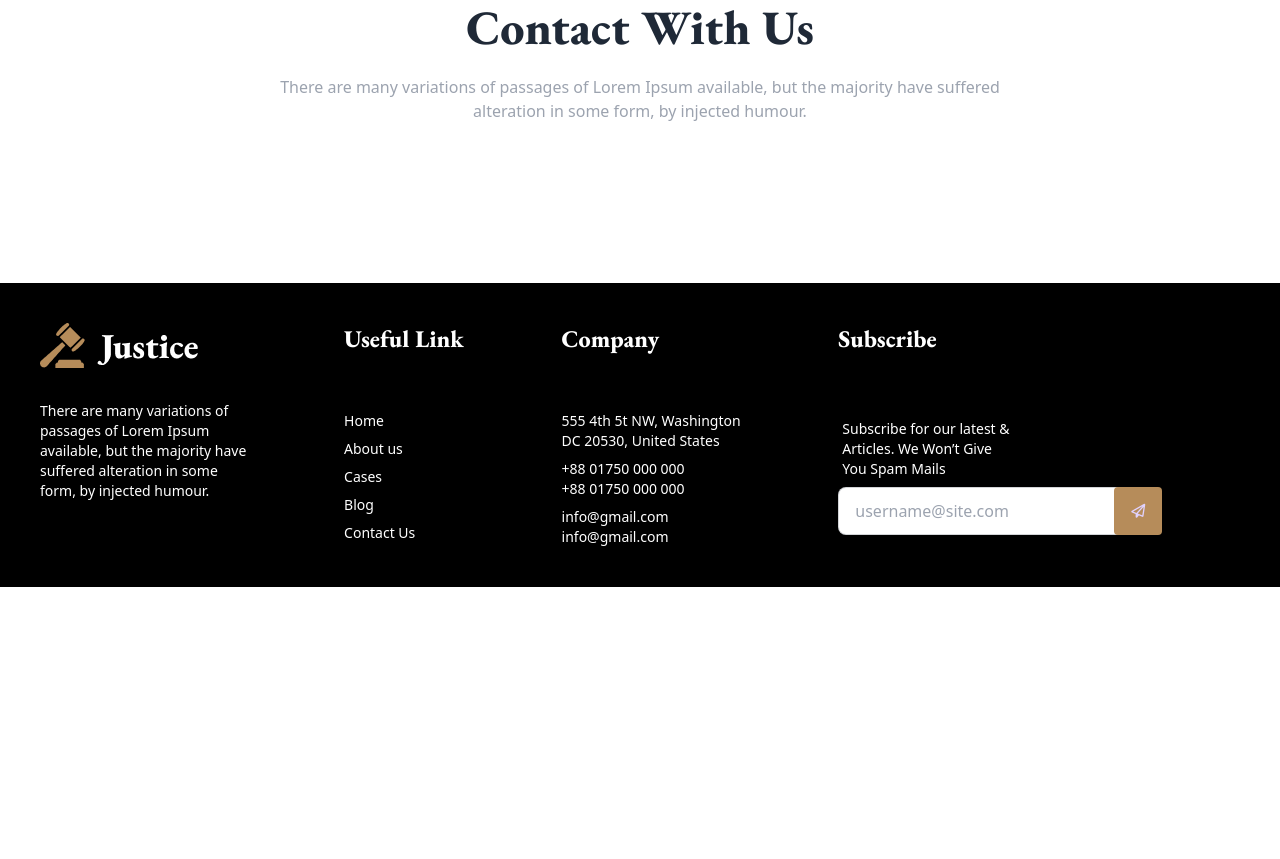
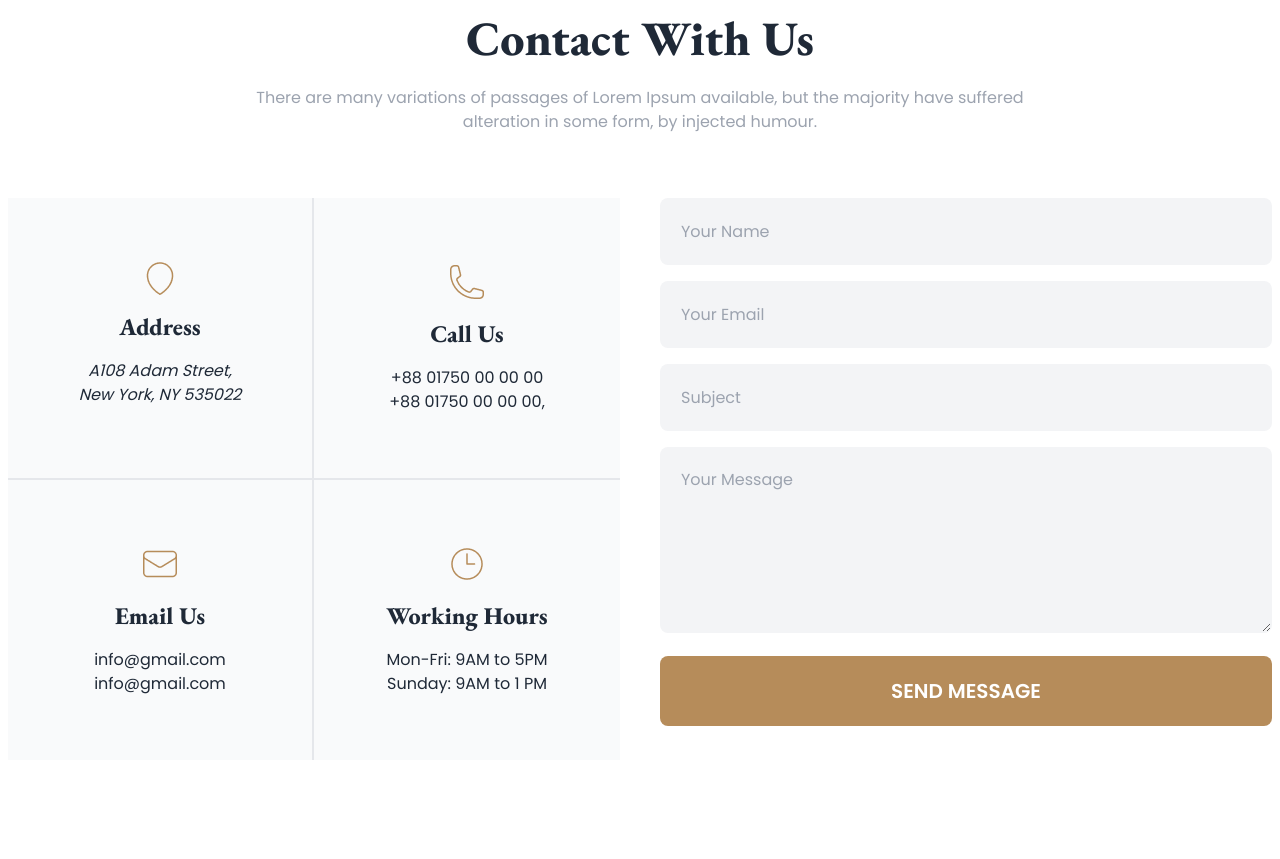
Before and after one commit to AdityaChowdhury2/legal-solution-with-tailwind-and-daisy, a plain HTML site: page index.html in a window 1280 px wide. Shown: the part 4041-4900 px from the top of the page. Before the commit the page ends 4628 px from the top, so only its background shows below. Drawn offline with nearby package versions, Linux system fonts and the light colour scheme.

Commit message:
contact us added

```diff
--- a/index.html
+++ b/index.html
@@ -69,7 +69,7 @@
 
 </head>
 
-<body class="font-popins">
+<body class="font-poppins">
     <header>
         <div class="navbar container bg-base-100">
             <div class="navbar-start">
@@ -273,7 +273,8 @@
                         </h2>
                         <p class="">UIX Designer</p>
                         <span class="inline-block h-1 w-16 rounded bg-primary-color mt-6 mb-4"></span>
-                        <p class="leading-relaxed">Contrary to popular belief, Lorem Ipsum is not simply random
+                        <p class="leading-relaxed px-2">Contrary to popular belief, Lorem Ipsum is not simply
+                            random
                             text. It
                             has roots in a piece of classical Latin literature from 45 BC, making it over 2000 years
                             old. Richard McClintock, a Latin professor at Hampden-Sydney College in Virginia, looked
@@ -297,7 +298,8 @@
                         </h2>
                         <p class="">UIX Designer</p>
                         <span class="inline-block h-1 w-16 rounded bg-primary-color mt-6 mb-4"></span>
-                        <p class="leading-relaxed">Contrary to popular belief, Lorem Ipsum is not simply random text. It
+                        <p class="leading-relaxed px-2">Contrary to popular belief, Lorem Ipsum is not simply random
+                            text. It
                             has roots in a piece of classical Latin literature from 45 BC, making it over 2000 years
                             old. Richard McClintock, a Latin professor at Hampden-Sydney College in Virginia, looked up
                             one of the more obscure Latin words, consectetur.</p>
@@ -321,7 +323,8 @@
                         </h2>
                         <p class="">UIX Designer</p>
                         <span class="inline-block h-1 w-16 rounded bg-primary-color mt-6 mb-4"></span>
-                        <p class="leading-relaxed">Contrary to popular belief, Lorem Ipsum is not simply random text. It
+                        <p class="leading-relaxed px-2">Contrary to popular belief, Lorem Ipsum is not simply random
+                            text. It
                             has roots in a piece of classical Latin literature from 45 BC, making it over 2000 years
                             old. Richard McClintock, a Latin professor at Hampden-Sydney College in Virginia, looked up
                             one of the more obscure Latin words, consectetur.</p>
@@ -350,7 +353,7 @@
                     <div class="collapse collapse-plus bg-base-200 rounded-xl p-5">
                         <input type="radio" name="my-accordion-3" checked="checked" />
                         <div class="collapse-title text-xl font-medium">
-                            1. Are application fee waivers available?
+                            <h3 class="font-eb-garamond">1. Are application fee waivers available?</h3>
                         </div>
                         <div class="collapse-content ">
                             <p>There are many variations of passages of Lorem Ipsum available, but the majority have
@@ -360,7 +363,7 @@
                     <div class="collapse collapse-plus bg-base-200 rounded-xl p-5">
                         <input type="radio" name="my-accordion-3" checked="checked" />
                         <div class="collapse-title text-xl font-medium">
-                            2. Are application fee waivers available?
+                            <h3 class="font-eb-garamond" 4> 2. Are application fee waivers available?</h3>
                         </div>
                         <div class="collapse-content ">
                             <p>There are many variations of passages of Lorem Ipsum available, but the majority have
@@ -370,7 +373,8 @@
                     <div class="collapse collapse-plus bg-base-200 rounded-xl p-5">
                         <input type="radio" name="my-accordion-3" checked="checked" />
                         <div class="collapse-title text-xl font-medium">
-                            3. Are application fee waivers available?
+                            <h3 class="font-eb-garamond">3. Are application fee waivers available?</h3>
+
                         </div>
                         <div class="collapse-content ">
                             <p>There are many variations of passages of Lorem Ipsum available, but the majority have
@@ -380,7 +384,8 @@
                     <div class="collapse collapse-plus bg-base-200 rounded-xl p-5">
                         <input type="radio" name="my-accordion-3" checked="checked" />
                         <div class="collapse-title text-xl font-medium">
-                            4. Are application fee waivers available?
+                            <h3 class="font-eb-garamond">4. Are application fee waivers available?</h3>
+
                         </div>
                         <div class="collapse-content ">
                             <p>There are many variations of passages of Lorem Ipsum available, but the majority have
@@ -401,6 +406,65 @@
                 <h2 class="font-extrabold text-5xl font-eb-garamond">Contact With Us</h2>
                 <p class="text-gray-400 mb-16 mt-6">There are many variations of passages of Lorem Ipsum available, but
                     the majority have suffered alteration in some form, by injected humour.</p>
+            </div>
+            <div class="flex flex-col lg:flex-row gap-10">
+                <div class="grid grid-cols-1 md:grid-cols-2 flex-1">
+                    <div class="text-center rounded-none border-b-2 md:border-r-2 px-14 py-16 bg-gray-50 space-y-4">
+                        <div class="flex justify-center">
+                            <img src="./images/address.png" alt="address">
+                        </div>
+                        <h4 class="text-2xl font-eb-garamond font-extrabold">Address</h4>
+                        <address>A108 Adam Street,<br>
+                            New York, NY 535022</address>
+                    </div>
+                    <div class="text-center rounded-none border-b-2 px-14 py-16 bg-gray-50 space-y-4">
+                        <div class="flex justify-center">
+                            <img src="./images/call.png" alt="address">
+                        </div>
+                        <h4 class="text-2xl font-eb-garamond font-extrabold">Call Us</h4>
+                        <p>+88 01750 00 00 00
+                            <br>
+                            +88 01750 00 00 00,
+                        </p>
+                    </div>
+                    <div
+                        class="text-center rounded-none border-b-2 md:border-b-0 md:border-r-2 px-14 py-16 bg-gray-50 space-y-4">
+                        <div class="flex justify-center">
+                            <img src="./images/email.png" alt="address">
+                        </div>
+                        <h4 class="text-2xl font-eb-garamond font-extrabold">Email Us</h4>
+                        <p>info@gmail.com
+                            <br>
+                            info@gmail.com
+                        </p>
+                    </div>
+                    <div class="text-center rounded-none px-14 py-16 bg-gray-50 space-y-4">
+                        <div class="flex justify-center">
+                            <img src="./images/time.png" alt="address">
+                        </div>
+                        <h4 class="text-2xl font-eb-garamond font-extrabold">Working Hours</h4>
+                        <p>Mon-Fri: 9AM to 5PM
+                            <br>
+                            Sunday: 9AM to 1 PM
+                        </p>
+                    </div>
+                </div>
+                <div class="flex-1">
+                    <form action="" class="space-y-4">
+                        <input class="input focus:outline-none h-full bg-gray-100 text-gray-400 p-5 w-full"
+                            placeholder="Your Name" />
+                        <input class="input focus:outline-none h-full bg-gray-100 text-gray-400 p-5 w-full"
+                            placeholder="Your Email" />
+                        <input class="input focus:outline-none h-full bg-gray-100 text-gray-400 p-5 w-full"
+                            placeholder="Subject" />
+                        <textarea class="input focus:outline-none h-full bg-gray-100 text-gray-400 p-5 w-full" rows="6"
+                            placeholder="Your Message"></textarea>
+
+                        <button
+                            class="btn block h-full w-full md:text-xl p-5 border-transparent text-white bg-primary-color">Send
+                            Message</button>
+                    </form>
+                </div>
             </div>
         </section>
 
@@ -454,11 +518,9 @@
                         <span class="">Subscribe for our latest & <br> Articles. We Won’t Give <br> You Spam
                             Mails</span>
                     </label>
-                    <div class="relative">
-                        <input type="text" placeholder="username@site.com"
-                            class="input input-bordered w-100% md:w-[324px] pr-16" />
-                        <button
-                            class="btn btn-primary bg-primary-color absolute top-0 right-0 md:-right-1 rounded border-transparent"><i
+                    <div class="join">
+                        <input class="input input-bordered join-item" placeholder="Email address" />
+                        <button class="btn bg-primary-color join-item border-none text-white rounded"><i
                                 class="fa-regular fa-paper-plane "></i></button>
                     </div>
                 </div>
```
